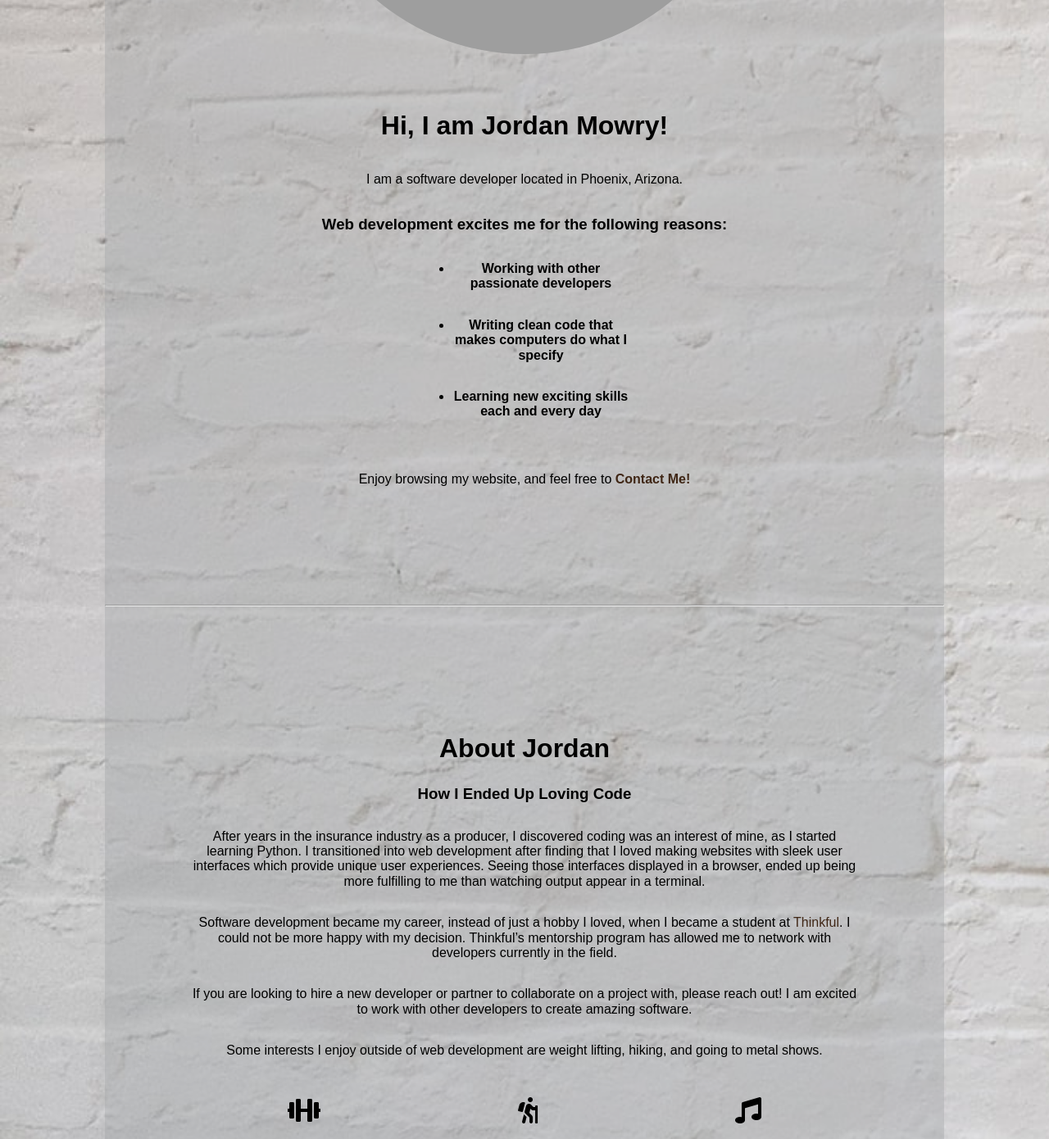
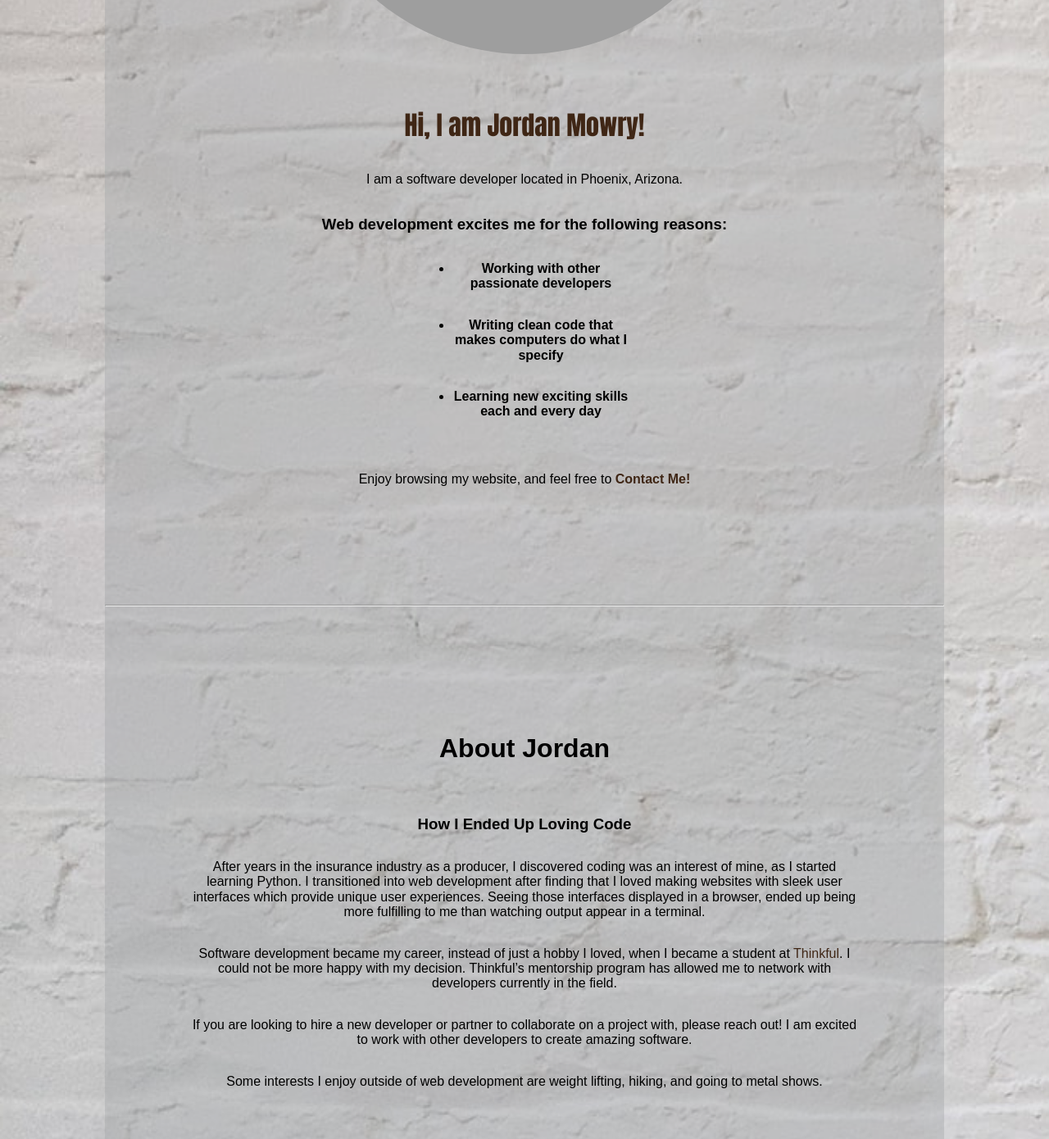
Before and after one commit to jordanbmowry/portfolio, a plain HTML site: page index.html in a window 1280 px wide. Shown: the part 718-2108 px from the top of the page at 82% size. Drawn offline with nearby package versions, Linux system fonts and the light colour scheme; grey boxes are pictures that could not be loaded.

Commit message:
did some final touch ups

```diff
--- a/style.css
+++ b/style.css
@@ -17,11 +17,21 @@ header {
   justify-content: center;
   color: #f1f1f1;
 }
+/* select h1, change color, font family, and made text bold. */
+h1 {
+  color: #3f2615;
+  font-weight: bolder;
+  font-family: Impact, Haettenschweiler, 'Arial Narrow Bold', sans-serif;
+}
 
 /* set all h1 and h2 elements be the same size */
 h1,
 h2 {
   font-size: 2rem;
+}
+/* select h2 element put 4 rem of margin on the bottom of element */
+h2 {
+  margin-bottom: 4rem;
 }
 /* gave main a gray color with some opacity and a with of 80% of the parent element's width */
 main {
@@ -95,6 +105,10 @@ hr {
 div .about-me p {
   margin: 2rem 0;
 }
+/* select last paragraph inside the article element and give is 7rem of margin on bottom */
+article p:last-of-type {
+  margin-bottom: 7rem;
+}
 /* select hobbies class and set display flex and spaced out all child elements inside the flex container */
 .hobbies {
   display: flex;
@@ -115,6 +129,10 @@ i {
   width: 50%;
   list-style: none;
 }
+/* select iframe and rounded the sharp corners a bit */
+iframe {
+  border-radius: 5px;
+}
 /* select the footer and set display to flex, gave it a height of 9rem, made the colors for background and text the same as the header, centered the children with justify-content and align-items*/
 footer {
   display: flex;
```
